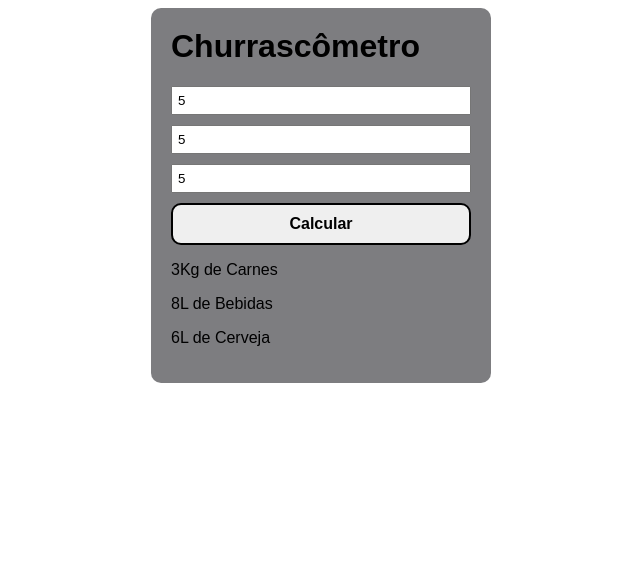
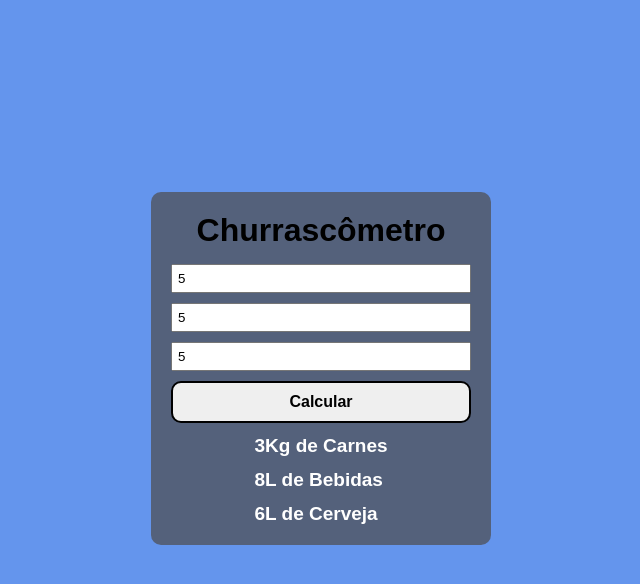
Before and after one commit to davimarcilio/churrascometro.js, a plain HTML site: page index.html in a window 1280 px wide. Both pictures are taken after typing "5", "5", "5" into the empty fields and a click on the button "Calcular". Shown: the whole page, without its empty margins (319-959 px from the left). Drawn offline with Linux system fonts and the light colour scheme.

Commit message:
Add files via upload

```diff
--- a/index.html
+++ b/index.html
@@ -6,14 +6,18 @@
     <meta name="viewport" content="width=device-width, initial-scale=1.0">
     <title>Churrascometro</title>
     <link rel="stylesheet" href="style.css">
+    <link rel="icon" href="img/icon.png">
     <script src="script.js"></script>
 </head>
-<body>
+<body oninput="errors()">
+
+
   <div class="container">
     <h1>Churrascômetro</h1>
- <input id="adultos" type="number" placeholder="Adultos">
+
+ <input id="adultos" type="number" placeholder="Adultos *" required>
  <input id="crianca" type="number" placeholder="Crianças">
- <input id="duracao" type="number" placeholder="Duração (H)">
+ <input id="duracao" type="number" placeholder="Duração (H) *" required>
  <button onclick="calc()">Calcular</button>
 <div id="resultado"></div>
   </div>
--- a/script.js
+++ b/script.js
@@ -1,18 +1,31 @@
+function errors() {
+    let { adultos, crianca, duracao } = pegaelemento();
+    let { duraq, qtdAdultos, qtdCrianca } = pegavalor(adultos, crianca, duracao);
+
+if(qtdAdultos <= 0){
+    adultos.value = '';
+}
+if(qtdCrianca <= 0){
+    crianca.value = '';
+}
+if(duraq <= 0){
+    duracao.value = '';
+}
+}
+
+
 function calc() {
-
     let { adultos, crianca, duracao, resultado } = pegaelemento();
-
 
     let { duraq, qtdAdultos, qtdCrianca } = pegavalor(adultos, crianca, duracao);
 
+    let { qtdTotalCarne, qtdTotalBebidas, qtdTotalCerveja } = calculares(duraq, qtdAdultos, qtdCrianca);
+    if((qtdAdultos == '')||(duraq == '')){
+        alert('Não deixe campos vazios');
+    } else {
+        return apresenta(resultado, qtdTotalCarne, qtdTotalBebidas, qtdTotalCerveja);
 
-    let { qtdTotalCarne, qtdTotalBebidas, qtdTotalCerveja } = calculares(duraq, qtdAdultos, qtdCrianca);
-
-
-
-       return apresenta(resultado, qtdTotalCarne, qtdTotalBebidas, qtdTotalCerveja);
-
-
+ }
     }
 
 function pegaelemento() {
@@ -23,7 +36,7 @@ function pegaelemento() {
     return { adultos, crianca, duracao, resultado };
 }
 
-function pegavalor(adultos, crianca, duracao) {
+function pegavalor() {
     let qtdAdultos = adultos.value;
     let qtdCrianca = crianca.value;
     let duraq = duracao.value;
@@ -42,43 +55,24 @@ function apresenta(resultado, qtdTotalCarne, qtdTotalBebidas, qtdTotalCerveja) {
     resultado.innerHTML += `<p>${Math.ceil(qtdTotalBebidas / 1000)}L de Bebidas</p>`;
     resultado.innerHTML += `<p>${Math.ceil(qtdTotalCerveja / 1000)}L de Cerveja</p>`;
 }
-
- function carne(duraq) {
+function carne(duraq) {
      if (duraq >= 6){
          return 650;
      } else {
          return 400;
      }
-
-
-
-    }
-
-
-
-
-
-    function cerveja(duraq) {
+}
+function cerveja(duraq) {
     if (duraq >= 6){
         return 2000;
     } else {
         return 1200;
     }
-
-
 }
-
-
-
-
-
 function bebidas(duraq) {
     if (duraq >= 6){
         return 1500;
     } else {
         return 1000;
     }
-
-
-
 }
--- a/style.css
+++ b/style.css
@@ -1,13 +1,25 @@
+*{
+    margin: 0;
+    padding: 0;
+}
+body{
+    background-color: cornflowerblue;
+}
 .container{
+    display: flex;
+    align-items: center;
+    flex-direction: column;
+    margin: auto;
+    margin-top: 15%;
     max-width: 300px;
     font-family: Arial, Helvetica, sans-serif;
-    margin: auto;
     background-color: rgba(78, 78, 82, 0.733);
     padding: 20px;
     border-radius: 10px;
 }
 h1{
     margin-top: 0;
+    margin-bottom: 5%;
 }
 input{
     display: block;
@@ -25,5 +37,16 @@ button{
     font-weight: 900;
 }
 button:hover{
- border: 2px solid white;
+    border: 2px solid white;
+    cursor: pointer;
 }
+form{
+    padding: 0;
+    margin: 0;
+}
+p{
+    padding-top: 12px;
+    font-size: 19px;
+    font-weight: 900;
+    color: white;
+}
```
